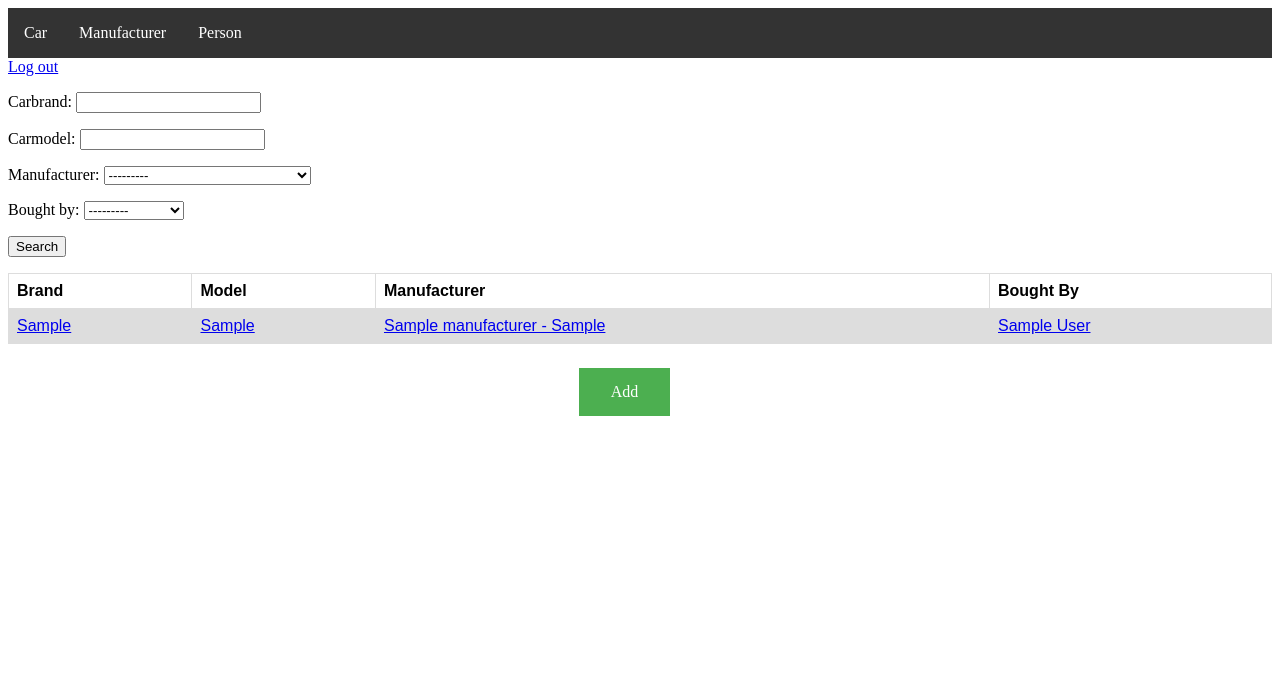
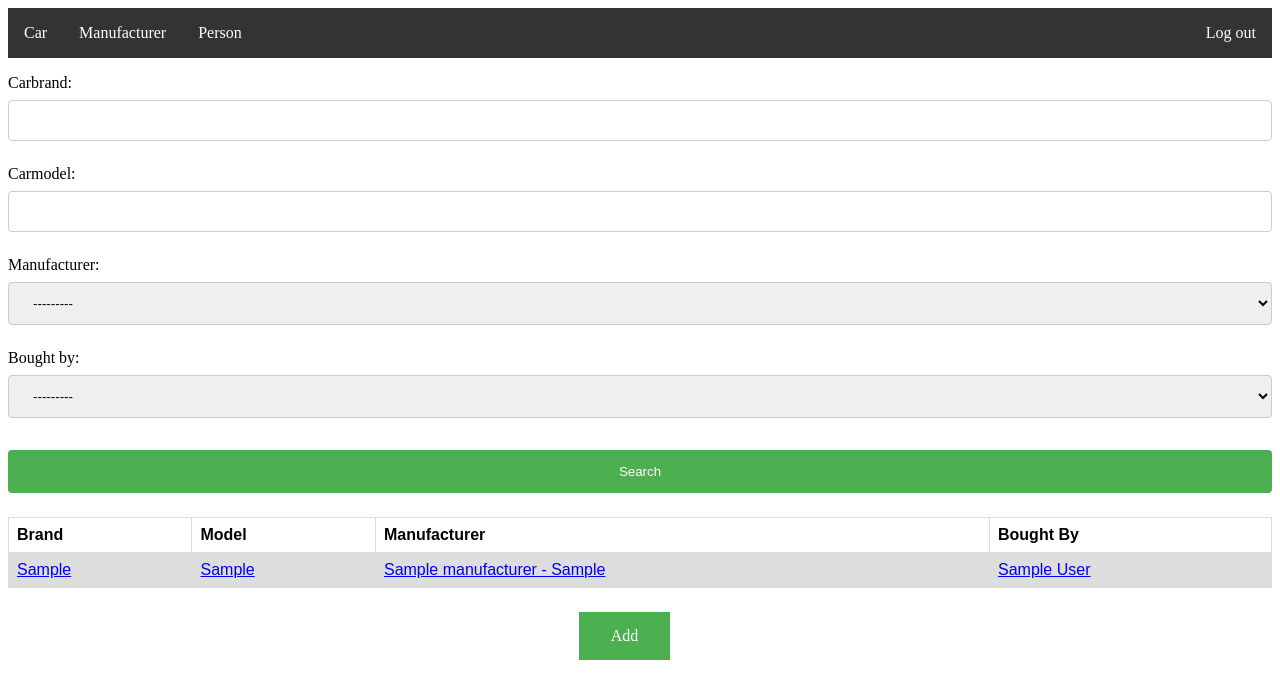
Before and after one commit to reichie020212/exercise3, a Django app: page /car/ in a window 1280 px wide; the page is wider, and only the part inside the window is pictured. Shown: the top 699 px of that part. Run offline with Django 3.2, Linux system fonts and the light colour scheme; a user stored in the database is signed in; tables that the repository leaves empty hold one stand-in row (values such as "Sample post").

Commit message:
Exercise v0.7 With Designs

```diff
--- a/mylists/static/css/mylists.css
+++ b/mylists/static/css/mylists.css
@@ -6,8 +6,12 @@
     background-color: #333333;
 }
 
-.page-header li {
+.lists {
     float: left;
+}
+
+.logout{
+    float: right;
 }
 
 .page-header li a {
@@ -102,3 +106,28 @@ tr:hover{
 td a {
    display: block;
 }
+
+.searchbar input[type=text], .searchbar select, .add input[type=text], .add select {
+    width: 100%;
+    padding: 12px 20px;
+    margin: 8px 0;
+    display: inline-block;
+    border: 1px solid #ccc;
+    border-radius: 4px;
+    box-sizing: border-box;
+}
+
+.searchbar button[type=submit], .add button[type=submit] {
+    width: 100%;
+    background-color: #4CAF50;
+    color: white;
+    padding: 14px 20px;
+    margin: 8px 0;
+    border: none;
+    border-radius: 4px;
+    cursor: pointer;
+}
+
+.searchbar button[type=submit]:hover, .add button[type=submit]:hover {
+    background-color: #45a049;
+}
--- a/mylists/templates/mylists/add.html
+++ b/mylists/templates/mylists/add.html
@@ -2,8 +2,10 @@
 
 {% block content %}
 
+	<div class="add">
 	<form method="POST" class="post-form">{% csrf_token %}
         {{ form.as_p }}
      	<button type="submit" class="save btn btn-default">Save</button>
     </form>
+</div>
 {% endblock %}
--- a/mylists/templates/mylists/base.html
+++ b/mylists/templates/mylists/base.html
@@ -8,13 +8,14 @@
 	<body>
 		<div class="page-header">
 			<ul>
-				<li><a href="/car/">Car</a></li>
-				<li><a href="/manufacturer/">Manufacturer</a></li>
-				<li><a href="/person/">Person</a></li>
+				<li><a href="/car/" class="lists">Car</a></li>
+				<li><a href="/manufacturer/" class="lists">Manufacturer</a></li>
+				<li><a href="/person/" class="lists">Person</a></li>
+				{% if user.is_authenticated %}
+        		<li><a href="{% url 'logout' %}" class="logout">Log out</a></li>
+        		{% endif %}
 			</ul>
-			{% if user.is_authenticated %}
-        		<a href="{% url 'logout' %}">Log out</a>
-        	{% endif %}
+
 
 		</div>
 		{% block content %}
```
Also changed, not shown: mylists/static/css/login.css (added, +39 -0 lines), mylists/templates/registration/login.html (+7 -0 lines).
